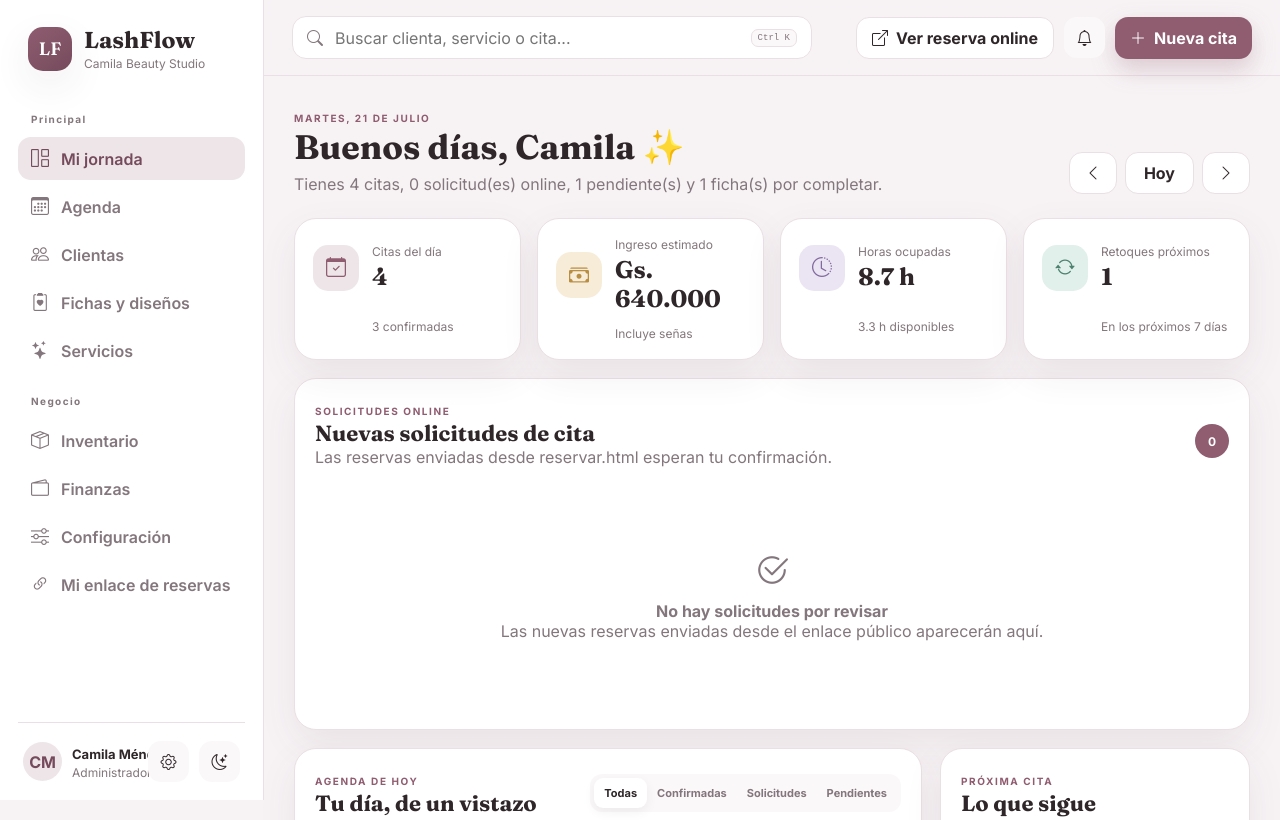
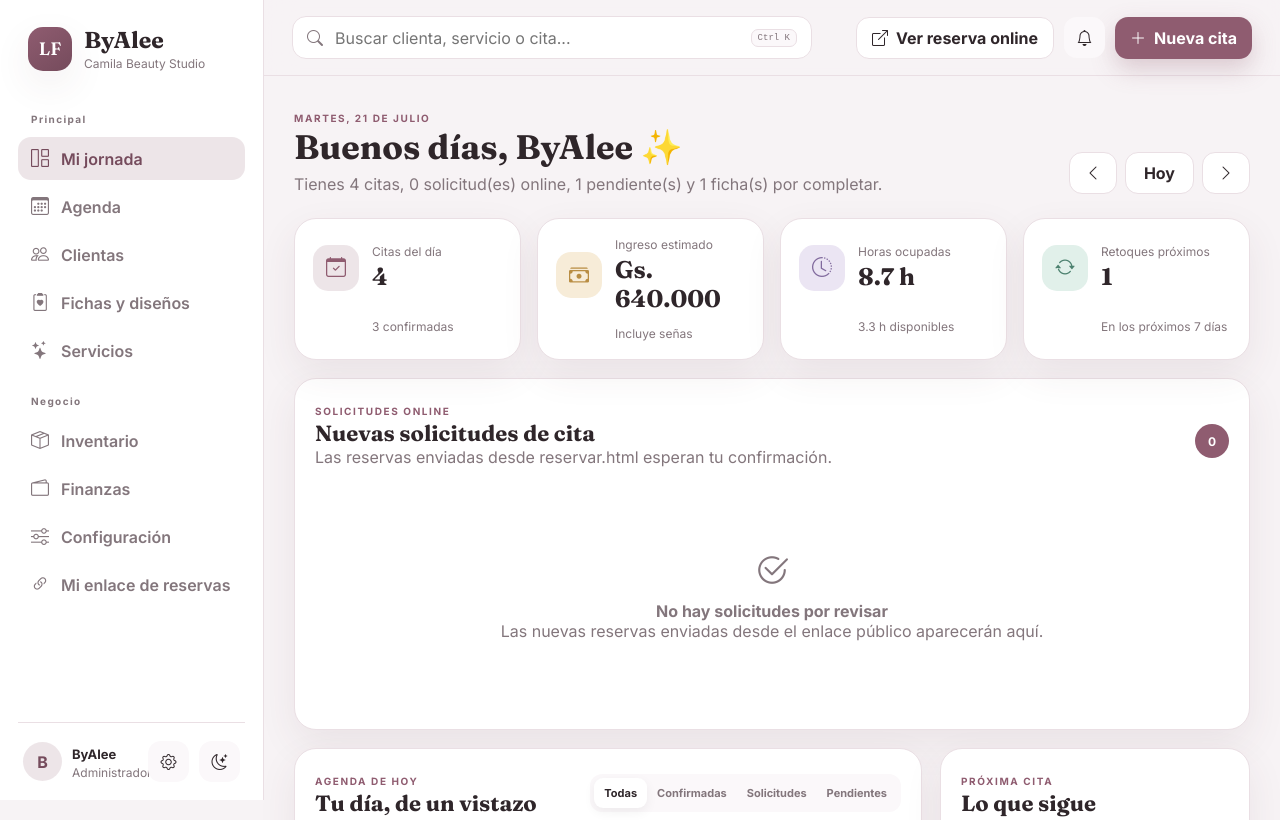
Before and after one commit to Eduu4/ByAlee, a plain HTML site: page index.html in a window 1280 px wide. Shown: the top 820 px of the page. Drawn offline with nearby package versions, Linux system fonts and the light colour scheme.

Commit message:
correciones

```diff
--- a/assets/js/app.js
+++ b/assets/js/app.js
@@ -13,8 +13,8 @@
 
   const DEFAULT_SETTINGS = {
     role: "admin",
-    userName: "Camila Méndez",
-    userEmail: "camila@lashflow.local",
+    userName: "ByAlee",
+    userEmail: "ByAlee@ByAlee.local",
     studioName: "Camila Beauty Studio",
     studioPhone: "0981 000 000",
     city: "San Lorenzo",
@@ -353,7 +353,7 @@
       notificationDot.hidden = requests.length === 0;
       notification.title = requests.length ? `${requests.length} solicitud(es) de cita` : "Sin solicitudes nuevas";
     }
-    document.title = requests.length ? `(${requests.length}) LashFlow — Solicitudes pendientes` : "LashFlow — Mi jornada";
+    document.title = requests.length ? `(${requests.length}) ByAlee — Solicitudes pendientes` : "ByAlee — Mi jornada";
     const popoverList = $("#notificationPopoverList");
     if (popoverList) {
       popoverList.innerHTML = requests.length ? requests.slice(0, 8).map(appointment => {
@@ -1587,7 +1587,7 @@
       showToast("Datos importados correctamente");
     } catch (error) {
       console.error(error);
-      alert("No se pudo importar el archivo. Verifica que sea un respaldo válido de LashFlow.");
+      alert("No se pudo importar el archivo. Verifica que sea un respaldo válido de ByAlee.");
     } finally {
       event.target.value = "";
     }
--- a/index.html
+++ b/index.html
@@ -3,7 +3,7 @@
 <head>
   <meta charset="UTF-8">
   <meta name="viewport" content="width=device-width, initial-scale=1.0">
-  <title>LashFlow — Mi jornada</title>
+  <title>ByAlee — Mi jornada</title>
   <meta name="theme-color" content="#8F5C70">
   <link rel="preconnect" href="https://fonts.googleapis.com">
   <link rel="preconnect" href="https://fonts.gstatic.com" crossorigin>
@@ -17,7 +17,7 @@
       <div class="brand">
         <div class="brand-mark">LF</div>
         <div>
-          <strong>LashFlow</strong>
+          <strong>ByAlee</strong>
           <span>Beauty Studio</span>
         </div>
       </div>
@@ -40,7 +40,7 @@
       <div class="sidebar-profile">
         <div class="avatar">CM</div>
         <div class="profile-copy">
-          <strong>Camila Méndez</strong>
+          <strong>ByAlee</strong>
           <span>Administradora</span>
         </div>
         <button class="icon-btn admin-only" id="adminSettingsBtn" aria-label="Abrir configuración"><i class="bi bi-gear"></i></button>
```
Also changed, not shown: reservar.html (+2 -2 lines).
